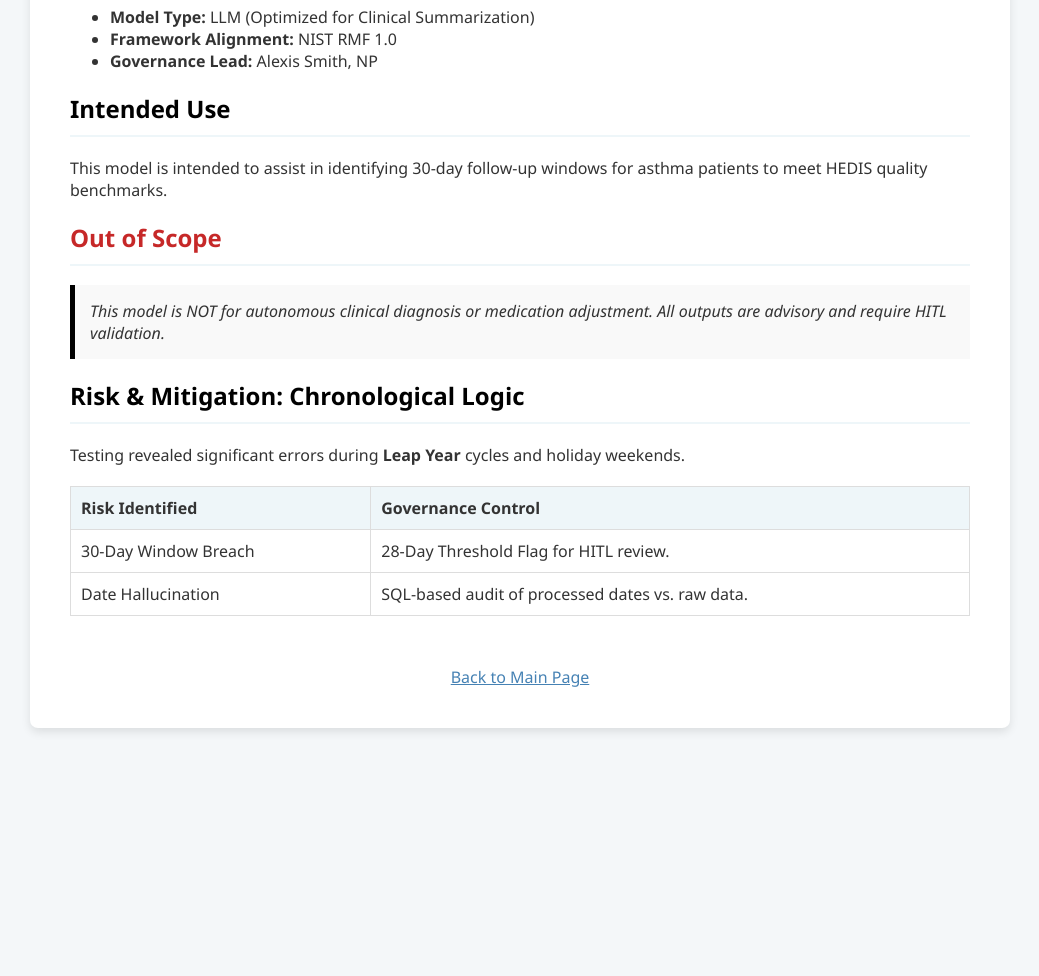
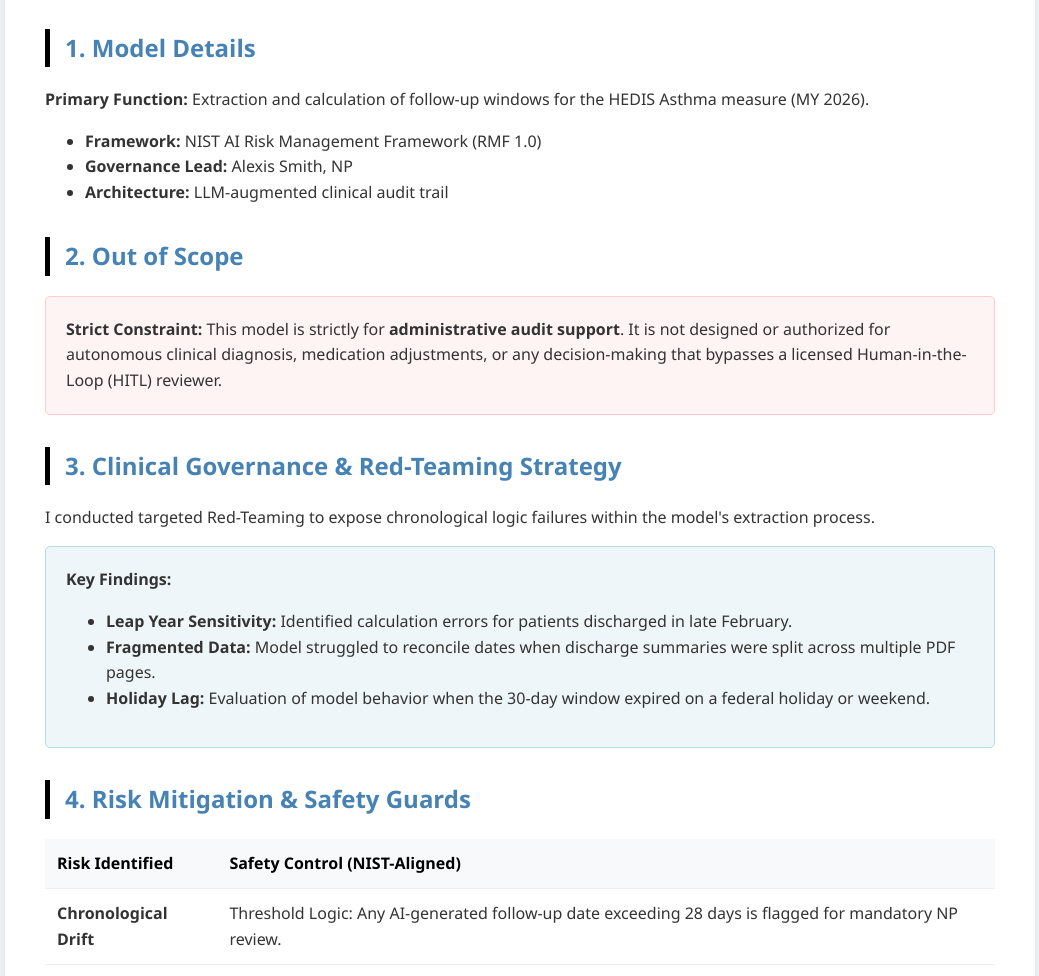
Before and after one commit to alex1sl/ai-clinical-governance-portfolio, a plain HTML site: page index.html in a window 1280 px wide. Shown: the part 293-1269 px from the top of the page, without its empty margins (120-1159 px from the left). Before the commit the page ends 1061 px from the top, so only its background shows below. Drawn offline with Linux system fonts and the light colour scheme.

Commit message:
Update index.html
Detailed

```diff
--- a/index.html
+++ b/index.html
@@ -2,61 +2,79 @@
 <html lang="en">
 <head>
     <meta charset="UTF-8">
-    <title>Model Card: HEDIS AI Governance</title>
+    <title>Model Card | HEDIS AI Governance</title>
     <style>
-        body { font-family: 'Segoe UI', sans-serif; background-color: #f4f7f9; color: #333; margin: 0; padding: 0; }
-        .nav-header { background: #000; padding: 15px; border-bottom: 4px solid #4682b4; }
+        body { font-family: 'Segoe UI', Tahoma, Geneva, Verdana, sans-serif; background-color: #f4f7f9; color: #333; line-height: 1.6; margin: 0; }
+        .nav-header { background: #000; padding: 15px; border-bottom: 5px solid #4682b4; }
         .back-link { color: #b0e0e6; text-decoration: none; font-weight: bold; }
-        .container { width: 80%; max-width: 900px; margin: 40px auto; background: #fff; padding: 40px; border-radius: 8px; box-shadow: 0 4px 10px rgba(0,0,0,0.1); }
-        h1, h2 { color: #000; border-bottom: 2px solid #eef6f9; padding-bottom: 10px; }
-        .risk-tag { background: #ffebee; color: #c62828; padding: 5px 10px; border-radius: 4px; font-size: 0.9rem; font-weight: bold; }
-        .out-of-scope { background: #f9f9f9; border-left: 5px solid #000; padding: 15px; font-style: italic; }
+        .container { width: 85%; max-width: 950px; margin: 40px auto; background: #fff; padding: 40px; border-radius: 8px; box-shadow: 0 4px 15px rgba(0,0,0,0.1); }
+        h1 { color: #000; font-size: 2.2rem; border-bottom: 3px solid #b0e0e6; padding-bottom: 10px; }
+        h2 { color: #4682b4; margin-top: 2rem; border-left: 5px solid #000; padding-left: 15px; }
+        .out-of-scope { background: #fff4f4; border: 1px solid #ffcdd2; padding: 20px; border-radius: 5px; margin: 15px 0; }
+        .nist-box { background: #eef6f9; border: 1px solid #b0e0e6; padding: 20px; border-radius: 5px; margin-top: 10px; }
+        table { width: 100%; border-collapse: collapse; margin-top: 15px; }
+        th, td { text-align: left; padding: 12px; border-bottom: 1px solid #eee; }
+        th { background-color: #f8f9fa; color: #000; }
     </style>
 </head>
 <body>
 
     <div class="nav-header">
-        <a href="index.html" class="back-link">← Return to Portfolio</a>
+        <a href="index.html" class="back-link">← Return to Portfolio Home</a>
     </div>
 
     <div class="container">
-        <h1>Technical Model Card: HEDIS MY 2026</h1>
+        <h1>Technical Model Card: HEDIS Asthma 30-Day Follow-Up</h1>
 
-        <h2>Model Details</h2>
+        <h2>1. Model Details</h2>
+        <p><strong>Primary Function:</strong> Extraction and calculation of follow-up windows for the HEDIS Asthma measure (MY 2026).</p>
         <ul>
-            <li><strong>Model Type:</strong> LLM (Optimized for Clinical Summarization)</li>
-            <li><strong>Framework Alignment:</strong> NIST RMF 1.0</li>
+            <li><strong>Framework:</strong> NIST AI Risk Management Framework (RMF 1.0)</li>
             <li><strong>Governance Lead:</strong> Alexis Smith, NP</li>
+            <li><strong>Architecture:</strong> LLM-augmented clinical audit trail</li>
         </ul>
 
-        <h2>Intended Use</h2>
-        <p>This model is intended to assist in identifying 30-day follow-up windows for asthma patients to meet HEDIS quality benchmarks.</p>
-
-        <h2 style="color: #c62828;">Out of Scope</h2>
+        <h2>2. Out of Scope</h2>
         <div class="out-of-scope">
-            This model is NOT for autonomous clinical diagnosis or medication adjustment. All outputs are advisory and require HITL validation.
+            <strong>Strict Constraint:</strong> This model is strictly for <strong>administrative audit support</strong>. It is not designed or authorized for autonomous clinical diagnosis, medication adjustments, or any decision-making that bypasses a licensed Human-in-the-Loop (HITL) reviewer.
         </div>
 
-        <h2>Risk & Mitigation: Chronological Logic</h2>
-        <p>Testing revealed significant errors during <strong>Leap Year</strong> cycles and holiday weekends.</p>
+        <h2>3. Clinical Governance & Red-Teaming Strategy</h2>
+        <p>I conducted targeted Red-Teaming to expose chronological logic failures within the model's extraction process.</p>
+        <div class="nist-box">
+            <strong>Key Findings:</strong>
+            <ul>
+                <li><strong>Leap Year Sensitivity:</strong> Identified calculation errors for patients discharged in late February.</li>
+                <li><strong>Fragmented Data:</strong> Model struggled to reconcile dates when discharge summaries were split across multiple PDF pages.</li>
+                <li><strong>Holiday Lag:</strong> Evaluation of model behavior when the 30-day window expired on a federal holiday or weekend.</li>
+            </ul>
+        </div>
 
-        <table style="width: 100%; border-collapse: collapse; margin-top: 20px;">
-            <tr style="background: #eef6f9;">
-                <th style="padding: 10px; text-align: left; border: 1px solid #ddd;">Risk Identified</th>
-                <th style="padding: 10px; text-align: left; border: 1px solid #ddd;">Governance Control</th>
+        <h2>4. Risk Mitigation & Safety Guards</h2>
+        <table>
+            <tr>
+                <th>Risk Identified</th>
+                <th>Safety Control (NIST-Aligned)</th>
             </tr>
             <tr>
-                <td style="padding: 10px; border: 1px solid #ddd;">30-Day Window Breach</td>
-                <td style="padding: 10px; border: 1px solid #ddd;">28-Day Threshold Flag for HITL review.</td>
+                <td><strong>Chronological Drift</strong></td>
+                <td>Threshold Logic: Any AI-generated follow-up date exceeding 28 days is flagged for mandatory NP review.</td>
             </tr>
             <tr>
-                <td style="padding: 10px; border: 1px solid #ddd;">Date Hallucination</td>
-                <td style="padding: 10px; border: 1px solid #ddd;">SQL-based audit of processed dates vs. raw data.</td>
+                <td><strong>Data Hallucination</strong></td>
+                <td>SQL Cross-Validation: Automated check comparing AI output against raw <code>Discharge_Date</code> timestamps.</td>
+            </tr>
+            <tr>
+                <td><strong>Contextual Bias</strong></td>
+                <td>HEDIS Benchmark Alignment: Ensuring the model adheres to NCQA updated measurement years (MY 2026).</td>
             </tr>
         </table>
 
-        <div style="margin-top: 50px; text-align: center;">
-            <a href="index.html" style="color: #4682b4; text-decoration: underline;">Back to Main Page</a>
+        <h2>5. Technical Proof & Validation</h2>
+        <p>This model card is supported by SQL audit scripts and risk visualizations within this repository. All validations are designed to satisfy <strong>Healthcare Quality & Safety</strong> standards.</p>
+
+        <div style="margin-top: 50px; text-align: center; border-top: 1px solid #eee; padding-top: 20px;">
+            <a href="index.html" style="color: #4682b4; font-weight: bold; text-decoration: none;">View Project Summary & SQL Logic</a>
         </div>
     </div>
 
```
